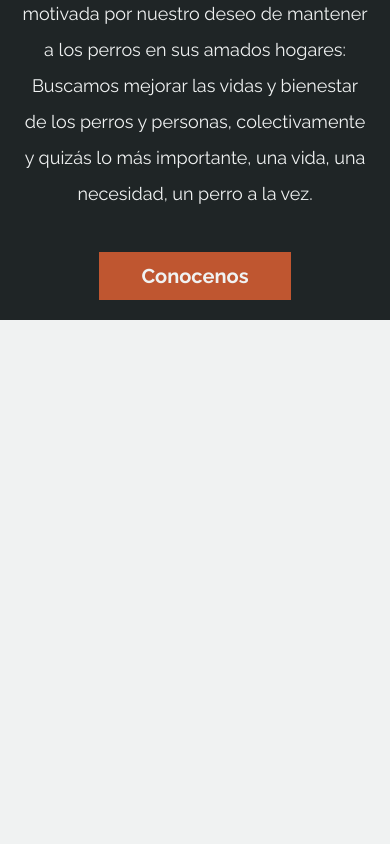
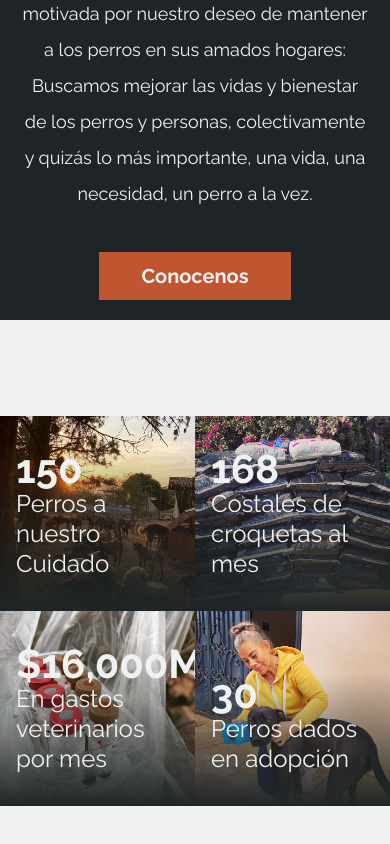
Before and after one commit to cervantesdeveloper/perritosTequileros, a React (Vite) app: page / in a window 390 px wide. Shown: the part 1775-2619 px from the top of the page. Before the commit the page ends 2095 px from the top, so only its background shows below. Built offline with nearby package versions, Linux system fonts and the light colour scheme.

Commit message:
I added a new stats layout to tablets and desktop

```diff
--- a/src/App.css
+++ b/src/App.css
@@ -341,12 +341,28 @@ h2{
   line-height: 1.25;
 }
 
+.stats-grid{
+  margin: 6rem 0;
+  display: grid;
+  grid-template-columns: repeat(2, 1fr);
+  grid-template-rows: repeat(2, 50vw);
+}
+
+
+@media (min-aspect-ratio: 4/3) {
+  .stats-grid{
+    grid-template-columns: repeat(4, 1fr);
+    grid-template-rows: 25vw;
+  }
+}
+
+
 /*stats end*/
 
 /*swiper stats start*/
 .swiper{
   width: 100%;
-  height: calc(100vh - (var(--header-height)*3));
+  height: 100vw;
   margin: 6rem 0;
 }
 
@@ -354,5 +370,13 @@ h2{
   background: var(--light-grey)!important;
 }
 
+@media (min-aspect-ratio: 16/9) {
+  .swiper{
+    height: calc(100vh - var(--header-height));
+    width: calc(100vh - var(--header-height));
+    margin: 6rem 0;
+  }
+}
+
 
 /*swiper stats end */
--- a/src/components/Stasts.jsx
+++ b/src/components/Stasts.jsx
@@ -1,4 +1,5 @@
 import StatsCarousel from "./StatsCarousel";
+import StatsGrid from "./StatsGrid";
 
 export default function Stats(){
     let mobile = {
@@ -31,6 +32,6 @@ export default function Stats(){
         isMobil = false
     }
     return (
-      isMobil ? <StatsCarousel /> : null
+      isMobil ? <StatsCarousel /> : <StatsGrid />
     )
 }
--- /dev/null
+++ b/src/components/StatsGrid.jsx
@@ -0,0 +1,44 @@
+import Stat from "./Stat"
+
+
+export default function StatsGrid(){
+    return(
+        <div className="stats-grid">
+            <Stat
+                number={"150"}
+                text={"Perros a nuestro Cuidado"}
+                image={"stats_1"}
+                alt={"a crowd of happy dogs"}
+            >
+            </Stat>
+
+            <Stat
+                number={"168"}
+                text={"Costales de croquetas al mes"}
+                image={"stats_2"}
+                alt={"they eat a lot"}
+            >
+            </Stat>
+
+            <Stat
+                number={"$16,000MXN"}
+                text={"En gastos veterinarios por mes"}
+
+                image={"stats_3"}
+                alt={"sometimes they get sick"}
+            >
+            </Stat>
+
+            <Stat
+                number={"30"}
+                text={"Perros dados en adopción"}
+
+                image={"stats_4"}
+                alt={"they will be a happpy family"}
+            >
+            </Stat>
+
+        </div>
+
+    )
+}
```
